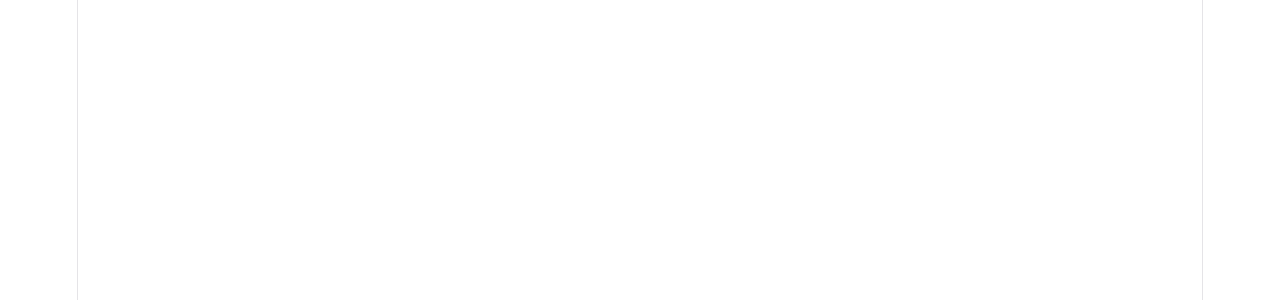
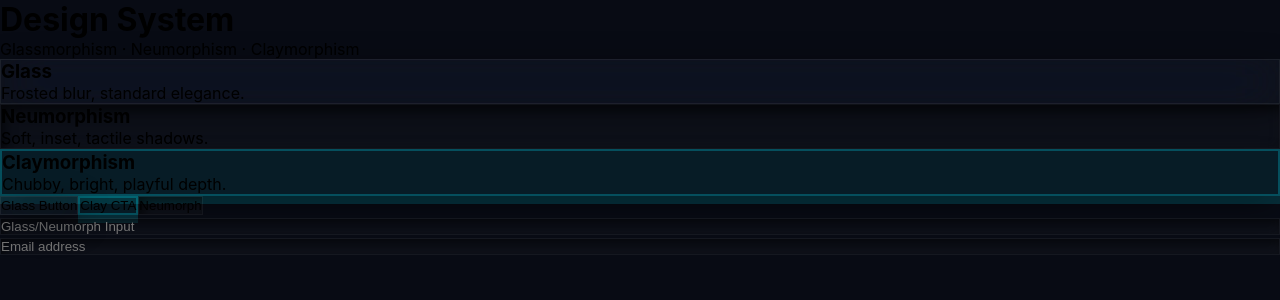
Before and after one commit to Chabagaje/Otb-Valley-Website, a React (Vite) app: page /style-guide in a window 1280 px wide. Before the commit this address had no page. Shown: the top 300 px of the page. Built offline with nearby package versions, Linux system fonts and the light colour scheme.

Commit message:
M1: Add design system, style guide and UI components

```diff
--- a/src/App.jsx
+++ b/src/App.jsx
@@ -1,4 +1,4 @@
-import { Routes, Route } from "react-router-dom";
+import { BrowserRouter, Routes, Route } from "react-router-dom";
 import Layout from "./components/Layout";
 import Home from "./pages/Home";
 import About from "./pages/About";
@@ -6,9 +6,11 @@
 import Contact from "./pages/Contact";
 import SignUp from "./pages/SignUp";
 import SignIn from "./pages/SignIn";
+import StyleGuide from "./pages/StyleGuide";
 
 function App() {
   return (
+    <BrowserRouter>
       <Routes>
         <Route path="/" element={<Layout />}>
           <Route index element={<Home />} />
@@ -18,8 +20,10 @@
           <Route path="signup" element={<SignUp />} />
           <Route path="signin" element={<SignIn />} />
         </Route>
+        {/* Style Guide is outside the main layout for clean viewing */}
+        <Route path="/style-guide" element={<StyleGuide />} />
       </Routes>
+    </BrowserRouter>
   );
 }
-
 export default App;
--- /dev/null
+++ b/src/components/ui/GlassButton.jsx
@@ -0,0 +1,21 @@
+const GlassButton = ({
+  children,
+  variant = "primary",
+  className = "",
+  ...props
+}) => {
+  const base =
+    "px-6 py-3 rounded-xl font-semibold text-sm transition-all duration-300 flex items-center justify-center gap-2";
+  const variants = {
+    primary:
+      "glass text-white hover:bg-primary/20 hover:border-primary/40 hover:shadow-[0_0_30px_rgba(0,229,255,0.15)]",
+    clay: "clay text-primary hover:scale-105 active:scale-95",
+    neumorph: "neumorph text-white/70 hover:text-white hover:border-white/20",
+  };
+  return (
+    <button className={`${base} ${variants[variant]} ${className}`} {...props}>
+      {children}
+    </button>
+  );
+};
+export default GlassButton;
--- /dev/null
+++ b/src/components/ui/GlassCard.jsx
@@ -0,0 +1,15 @@
+const GlassCard = ({ children, className = "", variant = "glass" }) => {
+  const variants = {
+    glass: "glass",
+    neumorph: "neumorph",
+    clay: "clay",
+  };
+  return (
+    <div
+      className={`${variants[variant]} rounded-2xl p-6 transition-all duration-300 hover:scale-[1.02] ${className}`}
+    >
+      {children}
+    </div>
+  );
+};
+export default GlassCard;
--- /dev/null
+++ b/src/components/ui/GlassInput.jsx
@@ -0,0 +1,9 @@
+const GlassInput = ({ className = "", ...props }) => {
+  return (
+    <input
+      className={`w-full bg-white/5 neumorph rounded-xl px-5 py-4 text-white placeholder:text-white/20 outline-none transition-all duration-300 focus:border-primary/50 focus:shadow-[0_0_0_3px_rgba(0,229,255,0.1)] ${className}`}
+      {...props}
+    />
+  );
+};
+export default GlassInput;
--- a/src/index.css
+++ b/src/index.css
@@ -2,114 +2,43 @@
 @tailwind components;
 @tailwind utilities;
 
-:root {
-  --text: #6b6375;
-  --text-h: #08060d;
-  --bg: #fff;
-  --border: #e5e4e7;
-  --code-bg: #f4f3ec;
-  --accent: #aa3bff;
-  --accent-bg: rgba(170, 59, 255, 0.1);
-  --accent-border: rgba(170, 59, 255, 0.5);
-  --social-bg: rgba(244, 243, 236, 0.5);
-  --shadow:
-    rgba(0, 0, 0, 0.1) 0 10px 15px -3px, rgba(0, 0, 0, 0.05) 0 4px 6px -2px;
-
-  --sans: system-ui, "Segoe UI", Roboto, sans-serif;
-  --heading: system-ui, "Segoe UI", Roboto, sans-serif;
-  --mono: ui-monospace, Consolas, monospace;
-
-  font: 18px/145% var(--sans);
-  letter-spacing: 0.18px;
-  color-scheme: light dark;
-  color: var(--text);
-  background: var(--bg);
-  font-synthesis: none;
-  text-rendering: optimizeLegibility;
-  -webkit-font-smoothing: antialiased;
-  -moz-osx-font-smoothing: grayscale;
-
-  @media (max-width: 1024px) {
-    font-size: 16px;
+@layer base {
+  * {
+    margin: 0;
+    padding: 0;
+    box-sizing: border-box;
+  }
+  body {
+    background: #080b14;
+    font-family: "Inter", sans-serif;
   }
 }
 
-@media (prefers-color-scheme: dark) {
-  :root {
-    --text: #9ca3af;
-    --text-h: #f3f4f6;
-    --bg: #16171d;
-    --border: #2e303a;
-    --code-bg: #1f2028;
-    --accent: #c084fc;
-    --accent-bg: rgba(192, 132, 252, 0.15);
-    --accent-border: rgba(192, 132, 252, 0.5);
-    --social-bg: rgba(47, 48, 58, 0.5);
-    --shadow:
-      rgba(0, 0, 0, 0.4) 0 10px 15px -3px, rgba(0, 0, 0, 0.25) 0 4px 6px -2px;
+@layer utilities {
+  /* Glassmorphism */
+  .glass {
+    background: rgba(255, 255, 255, 0.03);
+    backdrop-filter: blur(24px) saturate(180%);
+    -webkit-backdrop-filter: blur(24px) saturate(180%);
+    border: 1px solid rgba(255, 255, 255, 0.06);
+    box-shadow: 0 8px 32px rgba(0, 0, 0, 0.4);
   }
 
-  #social .button-icon {
-    filter: invert(1) brightness(2);
+  /* Neumorphism (Inset softness) */
+  .neumorph {
+    background: rgba(255, 255, 255, 0.02);
+    box-shadow:
+      inset 4px 4px 12px rgba(0, 0, 0, 0.6),
+      inset -4px -4px 12px rgba(255, 255, 255, 0.02);
+    border: 1px solid rgba(255, 255, 255, 0.03);
+  }
+
+  /* Claymorphism (Thick, playful, bright) */
+  .clay {
+    background: rgba(0, 229, 255, 0.08);
+    border: 2px solid rgba(0, 229, 255, 0.25);
+    box-shadow:
+      0px 8px 0px 0px rgba(0, 229, 255, 0.15),
+      0px 12px 30px -10px rgba(0, 0, 0, 0.8);
   }
 }
-
-body {
-  margin: 0;
-}
-
-#root {
-  width: 1126px;
-  max-width: 100%;
-  margin: 0 auto;
-  text-align: center;
-  border-inline: 1px solid var(--border);
-  min-height: 100svh;
-  display: flex;
-  flex-direction: column;
-  box-sizing: border-box;
-}
-
-h1,
-h2 {
-  font-family: var(--heading);
-  font-weight: 500;
-  color: var(--text-h);
-}
-
-h1 {
-  font-size: 56px;
-  letter-spacing: -1.68px;
-  margin: 32px 0;
-  @media (max-width: 1024px) {
-    font-size: 36px;
-    margin: 20px 0;
-  }
-}
-h2 {
-  font-size: 24px;
-  line-height: 118%;
-  letter-spacing: -0.24px;
-  margin: 0 0 8px;
-  @media (max-width: 1024px) {
-    font-size: 20px;
-  }
-}
-p {
-  margin: 0;
-}
-
-code,
-.counter {
-  font-family: var(--mono);
-  display: inline-flex;
-  border-radius: 4px;
-  color: var(--text-h);
-}
-
-code {
-  font-size: 15px;
-  line-height: 135%;
-  padding: 4px 8px;
-  background: var(--code-bg);
-}
--- a/src/main.jsx
+++ b/src/main.jsx
@@ -1,13 +1,10 @@
 import { StrictMode } from "react";
 import { createRoot } from "react-dom/client";
-import { BrowserRouter } from "react-router-dom";
 import "./index.css";
 import App from "./App.jsx";
 
 createRoot(document.getElementById("root")).render(
   <StrictMode>
-    <BrowserRouter>
-      <App />
-    </BrowserRouter>
+    <App />
   </StrictMode>,
 );
--- a/src/pages/Home.jsx
+++ b/src/pages/Home.jsx
@@ -1,7 +1,26 @@
 const Home = () => {
   return (
-    <div className="flex min-h-[60vh] items-center justify-center px-6">
-      <h1 className="text-4xl font-semibold text-white">Home</h1>
+    <div className="px-6 py-12">
+      <div className="max-w-6xl mx-auto">
+        <h1 className="text-4xl font-semibold text-white mb-8">Home</h1>
+
+        <section className="grid grid-cols-1 md:grid-cols-3 gap-8">
+          <div className="p-8 rounded-xl bg-darkCard text-white shadow-neumorph">
+            <h2 className="text-xl font-semibold mb-2">Neumorphism</h2>
+            <p className="text-sm text-gray-300">Soft outer glow shadow.</p>
+          </div>
+
+          <div className="p-8 rounded-xl bg-darkCard text-white shadow-clay">
+            <h2 className="text-xl font-semibold mb-2">Claymorphism</h2>
+            <p className="text-sm text-gray-300">Thick lifted border shadow.</p>
+          </div>
+
+          <div className="p-8 rounded-xl bg-darkCard text-white shadow-glass">
+            <h2 className="text-xl font-semibold mb-2">Glass</h2>
+            <p className="text-sm text-gray-300">Subtle inner glass shadow.</p>
+          </div>
+        </section>
+      </div>
     </div>
   );
 };
--- /dev/null
+++ b/src/pages/StyleGuide.jsx
@@ -0,0 +1,48 @@
+import GlassCard from "../components/ui/GlassCard";
+import GlassButton from "../components/ui/GlassButton";
+import GlassInput from "../components/ui/GlassInput";
+
+const StyleGuide = () => {
+  return (
+    <div className="min-h-screen p-10 bg-darkBg">
+      <h1 className="text-4xl font-bold text-white mb-2">Design System</h1>
+      <p className="text-white/40 mb-10">
+        Glassmorphism · Neumorphism · Claymorphism
+      </p>
+
+      {/* Cards Grid */}
+      <div className="grid grid-cols-1 md:grid-cols-3 gap-8 mb-12">
+        <GlassCard variant="glass">
+          <h3 className="text-xl font-semibold text-white">Glass</h3>
+          <p className="text-white/50 text-sm">
+            Frosted blur, standard elegance.
+          </p>
+        </GlassCard>
+        <GlassCard variant="neumorph">
+          <h3 className="text-xl font-semibold text-white">Neumorphism</h3>
+          <p className="text-white/50 text-sm">Soft, inset, tactile shadows.</p>
+        </GlassCard>
+        <GlassCard variant="clay">
+          <h3 className="text-xl font-semibold text-primary">Claymorphism</h3>
+          <p className="text-white/50 text-sm">
+            Chubby, bright, playful depth.
+          </p>
+        </GlassCard>
+      </div>
+
+      {/* Buttons */}
+      <div className="flex flex-wrap gap-4 mb-12">
+        <GlassButton variant="primary">Glass Button</GlassButton>
+        <GlassButton variant="clay">Clay CTA</GlassButton>
+        <GlassButton variant="neumorph">Neumorph</GlassButton>
+      </div>
+
+      {/* Inputs */}
+      <div className="max-w-md space-y-4">
+        <GlassInput placeholder="Glass/Neumorph Input" />
+        <GlassInput placeholder="Email address" type="email" />
+      </div>
+    </div>
+  );
+};
+export default StyleGuide;
--- a/tailwind.config.js
+++ b/tailwind.config.js
@@ -14,8 +14,14 @@
       fontFamily: {
         sans: ["Inter", "sans-serif"],
       },
-      backdropBlur: {
-        xs: "2px",
+      boxShadow: {
+        // Neumorphism (soft outer glow)
+        neumorph:
+          "8px 8px 24px rgba(0,0,0,0.6), -8px -8px 24px rgba(255,255,255,0.02)",
+        // Claymorphism (chubby, lifted)
+        clay: "0px 8px 0px 0px rgba(0, 229, 255, 0.2), 0px 12px 30px -10px rgba(0,0,0,0.8)",
+        // Glass inner
+        glass: "0 8px 32px rgba(0,0,0,0.4)",
       },
     },
   },
```
Lines whose indentation alone changed are shown as unchanged.
